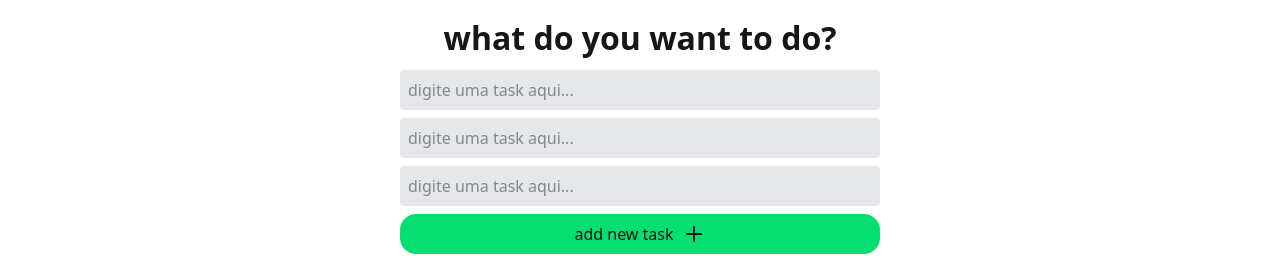
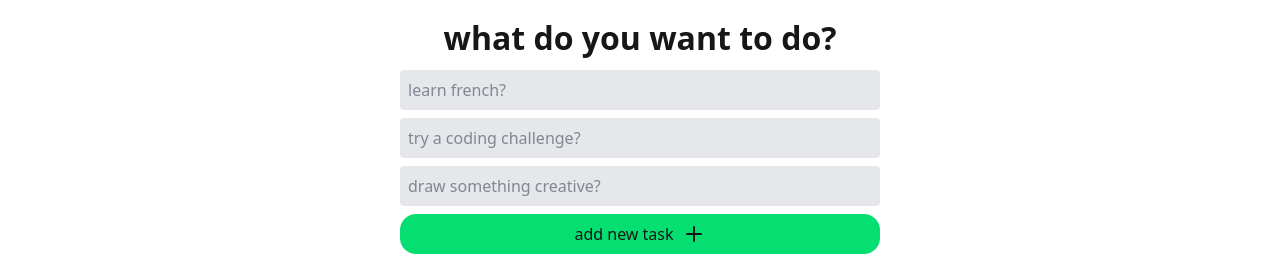
Before and after one commit to caduvt/zenflow, a Next.js app: page / in a window 1280 px wide. Shown: the part 275-531 px from the top of the page. Built offline with nearby package versions, Linux system fonts and the light colour scheme.

Commit message:
feat: add random input placeholders

```diff
--- a/src/components/TaskList.tsx
+++ b/src/components/TaskList.tsx
@@ -2,7 +2,9 @@
 
 import { useTasks } from '@/hooks/TaskContext';
 import StorageService from '@/services/StorageService';
+import InputPlaceholders from '@/types/InputPlaceholders';
 import { Plus } from 'lucide-react';
+import { useMemo } from 'react';
 
 type Props = {
   title: string;
@@ -26,14 +28,24 @@ export default function TaskList({ title }: Props) {
     refreshTasks();
   };
 
+  const placeholderIndices = useMemo(() => {
+    const indices: number[] = [];
+    const available = [...Array(InputPlaceholders.length).keys()];
+    for (let i = 0; i < tasks.length; i++) {
+      const rand = Math.floor(Math.random() * available.length);
+      indices.push(available.splice(rand, 1)[0]);
+    }
+    return indices;
+  }, [tasks.length]);
+
   return (
     <div className="rounded-2xl w-full md:w-[40%] flex flex-col gap-2 p-4">
       <h1 className="text-center">{title}</h1>
-      {tasks.map((item) => (
+      {tasks.map((item, index) => (
         <div key={item.id} className="flex relative">
           <input
             type="text"
-            placeholder="digite uma task aqui..."
+            placeholder={InputPlaceholders[placeholderIndices[index]]}
             value={item.text}
             onChange={(e) => handleUpdateTask(item.id, e.target.value)}
             className="flex-1 w-full bg-gray-200 outline-none text-gray-800 p-2 rounded"
--- /dev/null
+++ b/src/types/InputPlaceholders.ts
@@ -0,0 +1,26 @@
+const InputPlaceholders = [
+  'play fortnite?',
+  'rank up in clash royale?',
+  'study python?',
+  'learn machine learning?',
+  'go to the gym?',
+  'learn french?',
+  'claim a free game in steam?',
+  'watch a youtube tutorial?',
+  'try a new recipe?',
+  'draw something creative?',
+  'read a chapter of a book?',
+  'write a short story?',
+  'organize your desk?',
+  'meditate for 5 minutes?',
+  'call a friend?',
+  'practice guitar?',
+  'plan your weekend?',
+  'take a short walk?',
+  'try a coding challenge?',
+  'learn a new shortcut?',
+  'do some leetcode?',
+  'crack premiere pro?',
+];
+
+export default InputPlaceholders;
```
